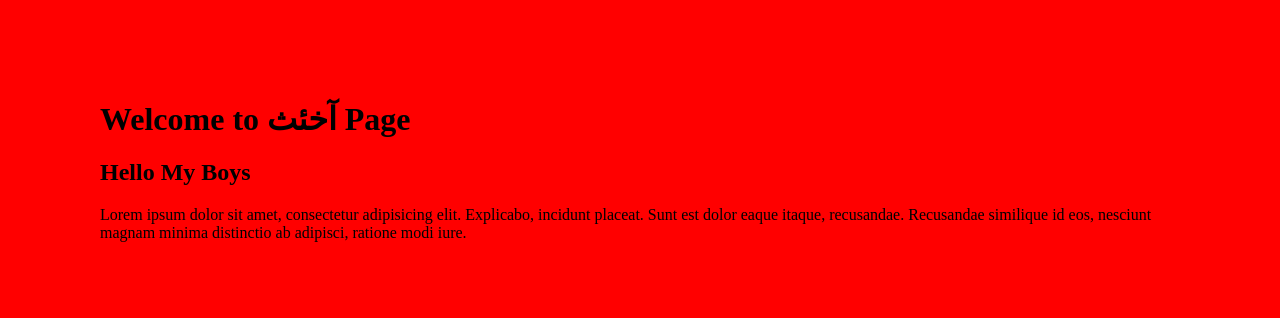
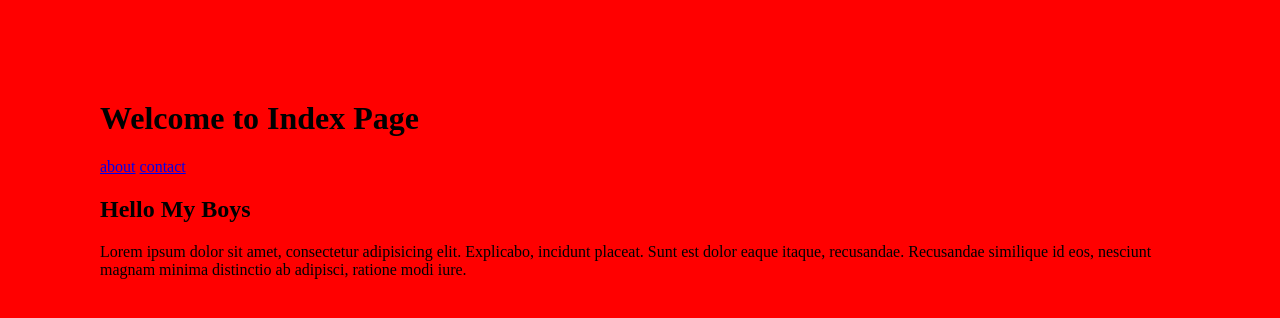
Before and after one commit to pouyap2/project-git, a plain HTML site: page index.html in a window 1280 px wide. Drawn offline with Linux system fonts and the light colour scheme.

Commit message:
add navbar too index.html

```diff
--- a/index.html
+++ b/index.html
@@ -6,7 +6,13 @@
     <link rel="stylesheet" href="css/style.css">
   </head>
   <body>
-    <h1>Welcome to آخئث Page</h1>
+    <h1>Welcome to Index Page</h1>
+    <header>
+      <nav>
+        <a href="about.html">about</a>
+        <a href="contact.html">contact</a>
+      </nav>
+    </header>
     <h2>Hello My Boys</h2>
     <p>Lorem ipsum dolor sit amet, consectetur adipisicing elit. Explicabo, incidunt placeat. Sunt est dolor eaque itaque, recusandae. Recusandae similique id eos, nesciunt magnam minima distinctio ab adipisci, ratione modi iure.</p>
     <script src="js/main.js"></script>
```
